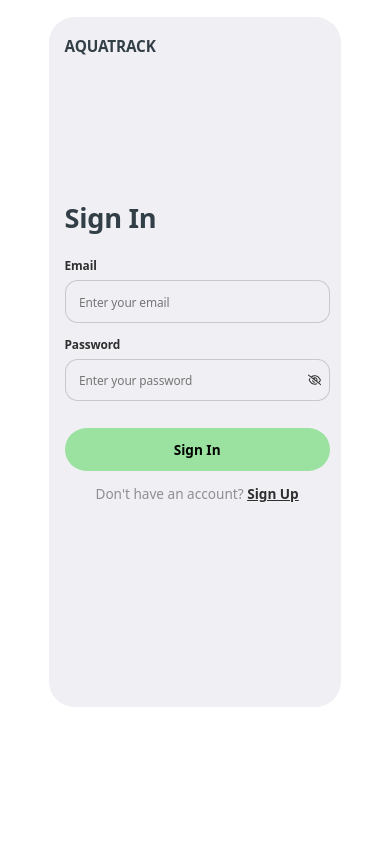
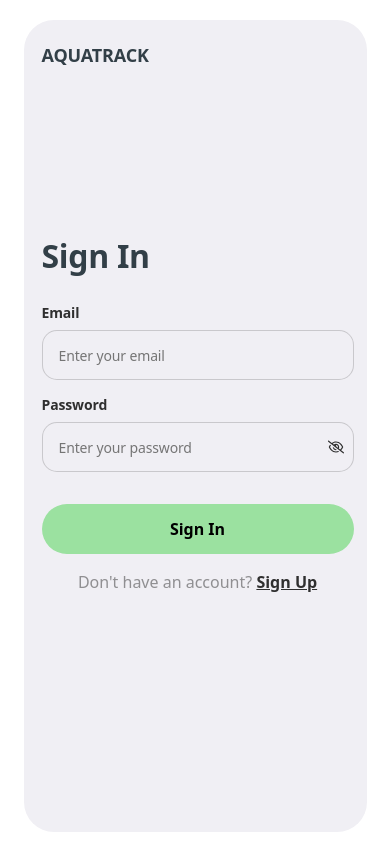
Before and after one commit to Hellcat232/LightningTeam, a React (Vite) app: page /signin in a window 390 px wide. Built offline with nearby package versions, Linux system fonts and the light colour scheme.

Commit message:
without zoom

```diff
--- a/src/components/SignInForm/SignInForm.module.css
+++ b/src/components/SignInForm/SignInForm.module.css
@@ -93,7 +93,7 @@
 
 @media screen and (min-width: 320px) and (max-width: 767.98px) {
   body {
-    zoom: 0.85;
+    /* zoom: 0.85; */
   }
 
   .signInForm {
```
